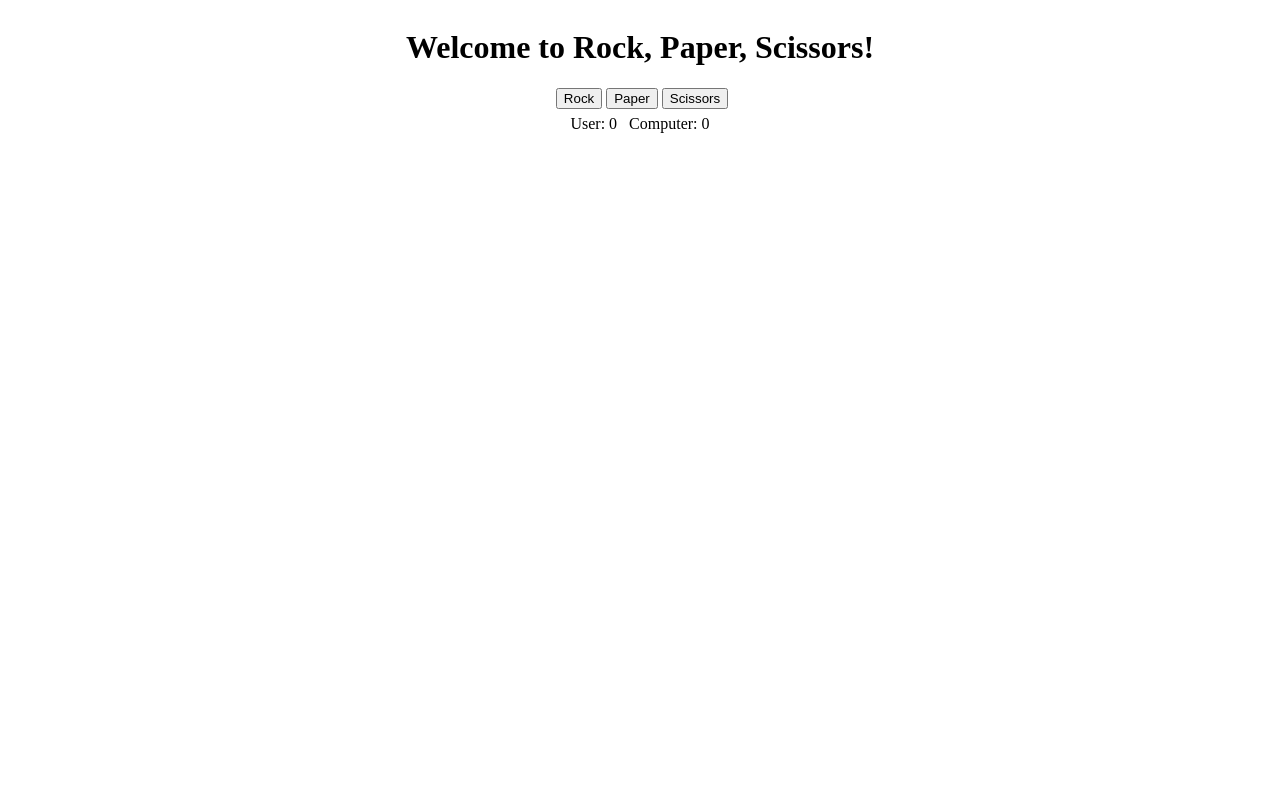
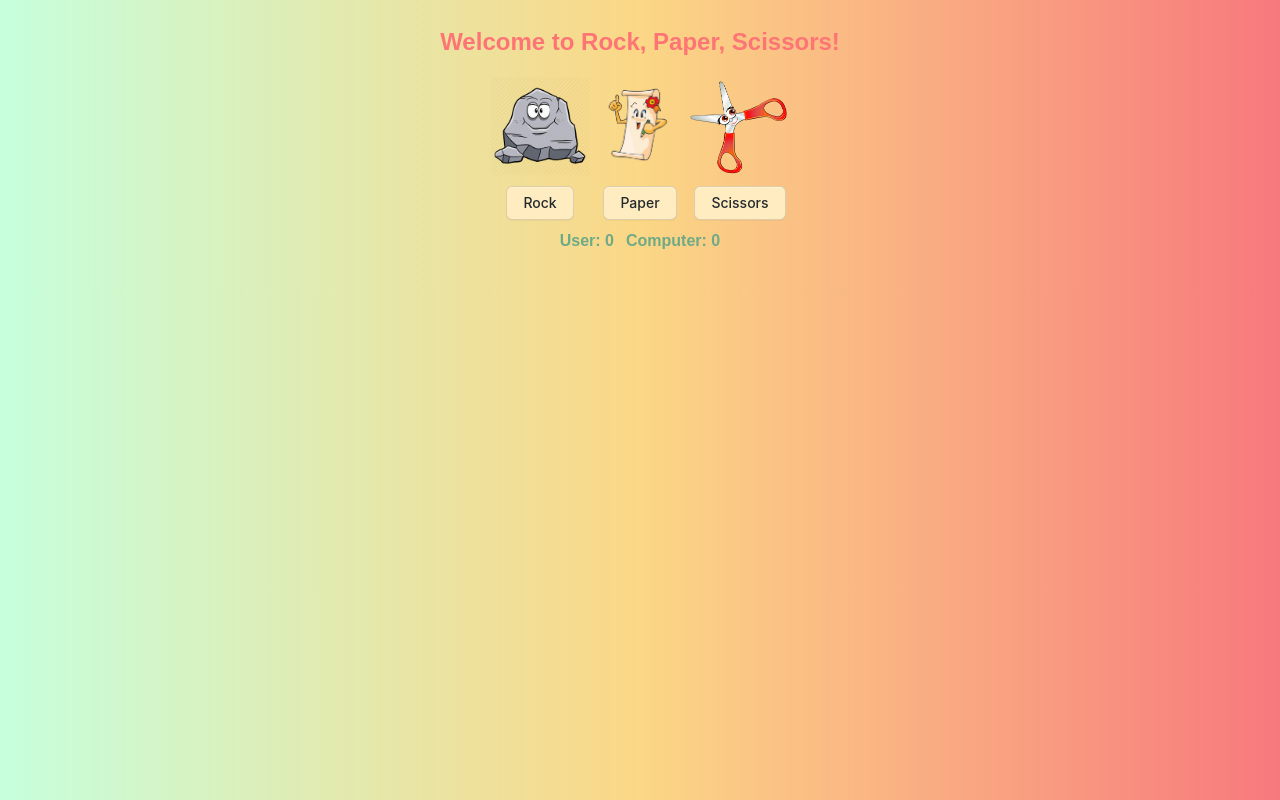
Before and after one commit to ambrosiaan/rock-paper-scissors, a plain HTML site: page index.html in a window 1280 px wide. Drawn offline with Linux system fonts and the light colour scheme.

Commit message:
Add styling and images

```diff
--- a/index.html
+++ b/index.html
@@ -8,26 +8,27 @@
 </head>
 
 <body>
-  <h1>Welcome to Rock, Paper, Scissors!</h1>
+  <h2>Welcome to Rock, Paper, Scissors!</h1>
   <div class="cards">
     <div class="card">
-      <img>
-      <button>Rock</button>
+      <img src="imgs/rock.png" width="100" height="100"/>
+      <button class="button">Rock</button>
     </div>
     <div class="card">
-      <img>
-      <button>Paper</button>
+      <img src="imgs/paper.png" width="100" height="100"/>
+      <button class="button">Paper</button>
     </div>
     <div class="card">
-      <img>
-      <button>Scissors</button>
+      <img src="imgs/scissors.png" width="100" height="100"/>
+      <button class="button">Scissors</button>
     </div>
   </div>
-  <div id="resultBox"></div>
+
   <div id="scoreCard">
     <div id="userScore">User: 0</div>
     <div id="computerScore">Computer: 0</div>
   </div>
+  <div id="resultBox"></div>
   <div id="gameResult"></div>
   <script src="scripts.js"></script>
 
--- a/styles.css
+++ b/styles.css
@@ -1,3 +1,13 @@
+body {
+    Font-family: Arial, Helvetica Neue, Helvetica, sans-serif;
+    background-image: linear-gradient(to right, #c6ffdd, #fbd786, #f7797d);
+    color:#6faa86;
+    font-weight: bold;
+}
+h2 {
+    color: rgb(255, 116, 116)
+}
+
 .cards {
     display: flex;
     justify-content: space-between;
@@ -5,7 +15,11 @@
 }
 
 .card {
-
+    display:flex;
+    flex-direction: column;
+    justify-content: center;
+    align-items: center;
+    gap: 10px;
 }
 
 body {
@@ -15,7 +29,69 @@ body {
 }
 
 #scoreCard {
-    padding: 6px;
+    padding: 12px;
     display: flex;
     gap: 12px;
 }
+
+#gameResult {
+    margin: 12px;
+}
+
+
+.button{
+  appearance: none;
+  background-color: #ffecc0;
+  border: 1px solid rgba(27, 31, 35, 0.15);
+  border-radius: 6px;
+  box-shadow: rgba(27, 31, 35, 0.04) 0 1px 0, rgba(255, 255, 255, 0.25) 0 1px 0 inset;
+  box-sizing: border-box;
+  color: #24292E;
+  cursor: pointer;
+  display: inline-block;
+  font-family: -apple-system, system-ui, "Segoe UI", Helvetica, Arial, sans-serif, "Apple Color Emoji", "Segoe UI Emoji";
+  font-size: 14px;
+  font-weight: 500;
+  line-height: 20px;
+  list-style: none;
+  padding: 6px 16px;
+  position: relative;
+  transition: background-color 0.2s cubic-bezier(0.3, 0, 0.5, 1);
+  user-select: none;
+  -webkit-user-select: none;
+  touch-action: manipulation;
+  vertical-align: middle;
+  white-space: nowrap;
+  word-wrap: break-word;
+}
+
+.button:hover {
+  background-color: #F3F4F6;
+  text-decoration: none;
+  transition-duration: 0.1s;
+}
+
+.button:disabled {
+  background-color: #FAFBFC;
+  border-color: rgba(27, 31, 35, 0.15);
+  color: #959DA5;
+  cursor: default;
+}
+
+.button:active {
+  background-color: #EDEFF2;
+  box-shadow: rgba(225, 228, 232, 0.2) 0 1px 0 inset;
+  transition: none 0s;
+}
+
+.button:focus {
+  outline: 1px transparent;
+}
+
+.button:before {
+  display: none;
+}
+
+.button:-webkit-details-marker {
+  display: none;
+}
```
Also changed, not shown: imgs/paper.png (added), imgs/rock.png (added), imgs/scissors.png (added).
